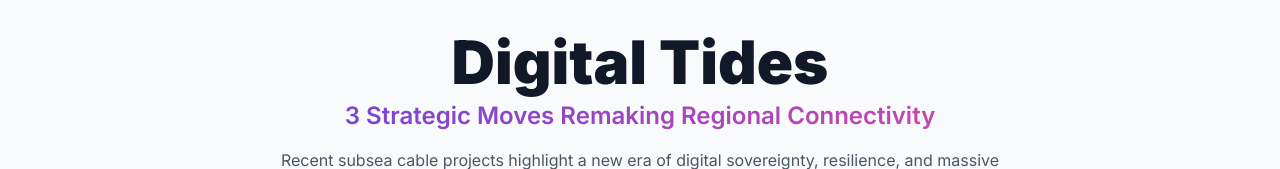
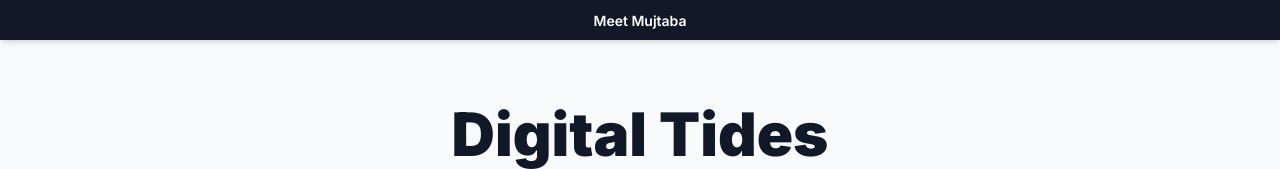
Before and after one commit to tosyedmujtaba/ME, a plain HTML site: page index.html in a window 1280 px wide. Shown: the top 169 px of the page. Drawn offline with nearby package versions, Linux system fonts and the light colour scheme.

Commit message:
index.html

```diff
--- a/index.html
+++ b/index.html
@@ -16,6 +16,16 @@
             -webkit-text-fill-color: transparent;
         }
     </style>
+
+
+    <!-- Contact Link -->
+    <div class="bg-gray-900 text-white text-center p-2 shadow-md">
+        <a href="mujtaba.html" class="text-sm font-semibold hover:underline transition-colors duration-300">Meet Mujtaba</a>
+    </div>
+
+    <!-- Main Container -->
+    <div class="container mx-auto p-4 md:p-8 max-w-7xl">
+
 </head>
 <body class="bg-gray-50 text-gray-800">
 
```
